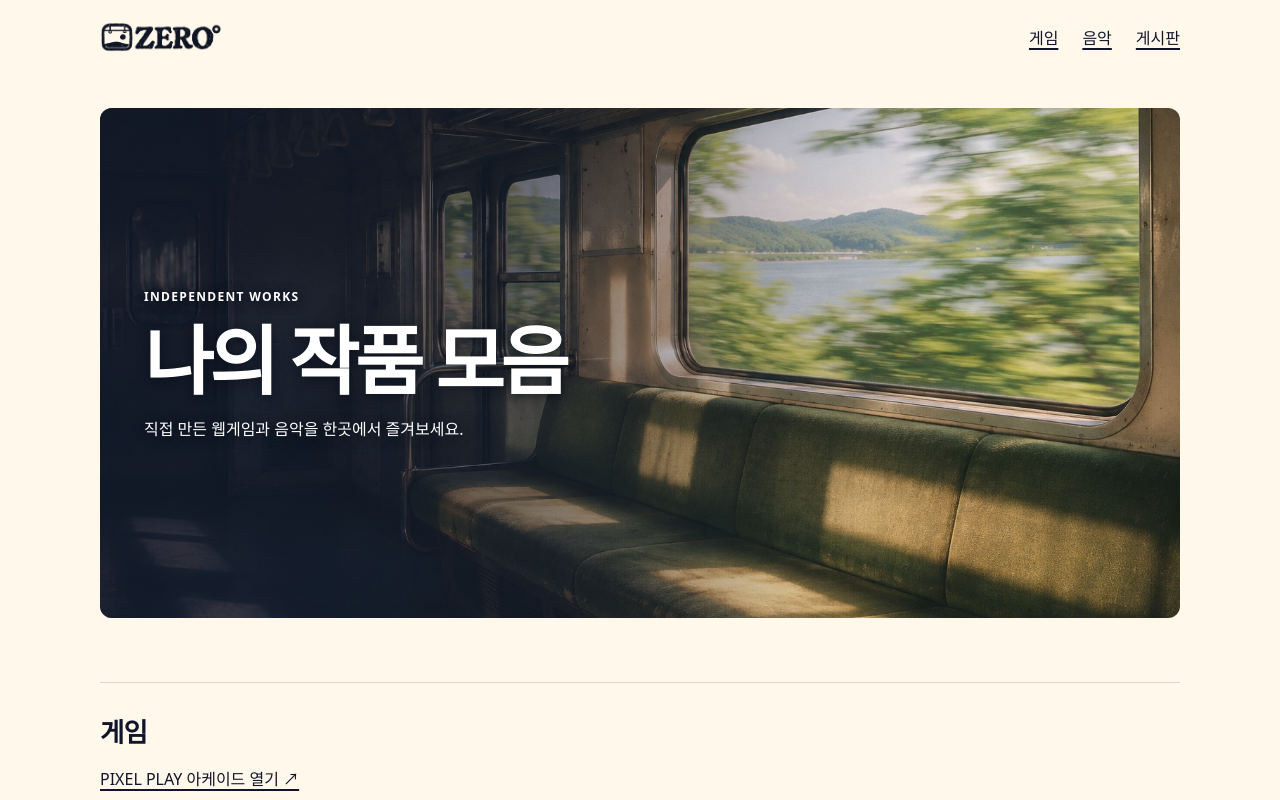
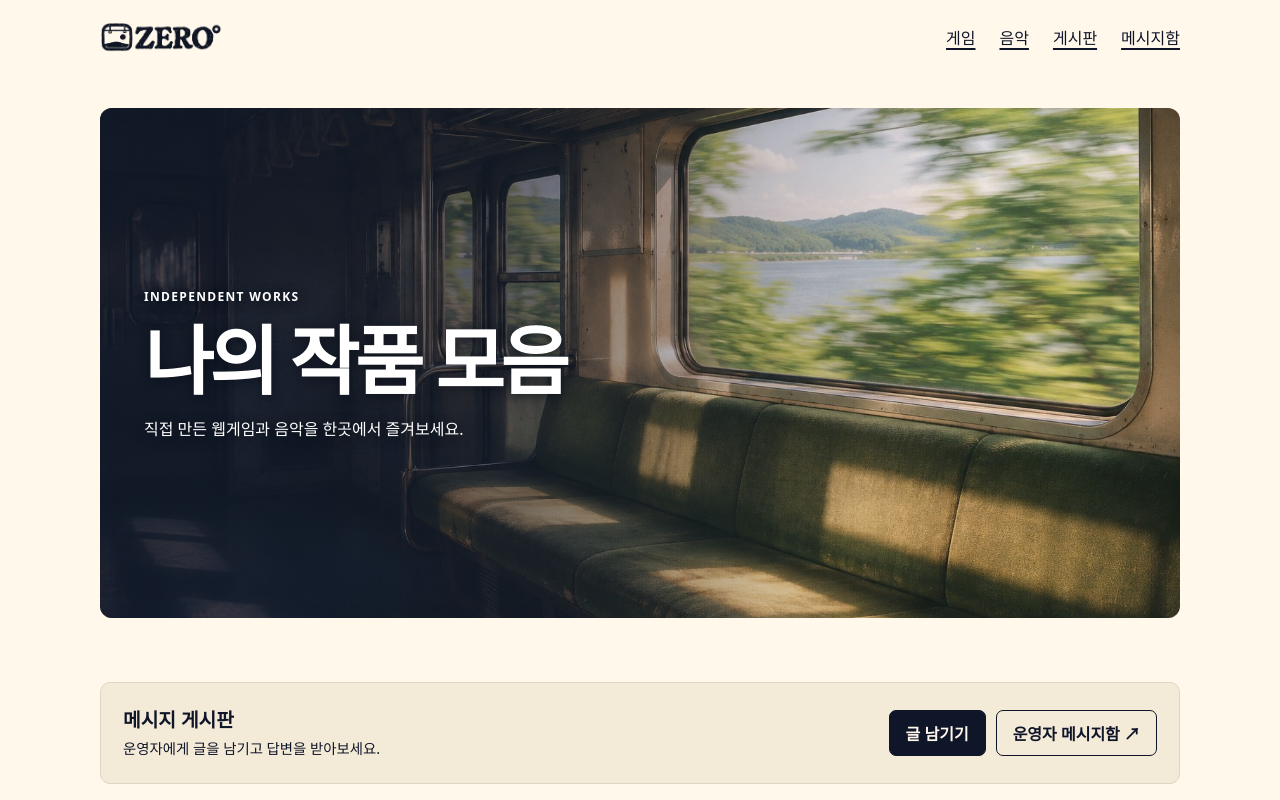
Before and after one commit to yeonsungai27-art/yeonsungai27-art.github.io, a plain HTML site: page index.html in a window 1280 px wide. Shown: the top 800 px of the page. Drawn offline with Linux system fonts and the light colour scheme.

Commit message:
Add prominent message board and operator inbox entry points on homepage

```diff
--- a/index.html
+++ b/index.html
@@ -251,12 +251,19 @@ nav { flex-wrap: wrap; }
 #board [hidden] {display:none!important;}
 #board #receipt-url {overflow-wrap:anywhere;}
 #board #status {white-space:pre-line;}
+.message-entry {display:flex;align-items:center;justify-content:space-between;flex-wrap:wrap;gap:18px;padding:22px;border:1px solid var(--line);border-radius:10px;background:#f4ead8;margin-bottom:30px;}
+.message-entry strong {font-size:1.2rem;}
+.message-entry p {margin:4px 0 0;font-size:.9rem;}
+.message-entry-actions {display:flex;flex-wrap:wrap;gap:10px;}
+.message-link {display:inline-block;padding:10px 16px;border:1px solid var(--navy);border-radius:7px;background:var(--navy);color:#fff8eb;text-decoration:none;font-weight:650;}
+.message-link-secondary {background:transparent;color:var(--navy);}
+.message-link:hover {text-decoration:underline;}
 </style>
 </head>
 <body>
 <header>
   <a class="site-logo" href="./"><img src="./zero-logo.png" width="534" height="131" alt="ZERO° 홈"></a>
-  <nav aria-label="작품 분류"><a href="#games">게임</a><a href="#music">음악</a><a href="#board">게시판</a></nav>
+  <nav aria-label="작품 분류"><a href="#games">게임</a><a href="#music">음악</a><a href="#board">게시판</a><a href="https://zero-private-messages.treasuredpaint.chatgpt.site/admin">메시지함</a></nav>
 </header>
 <main>
   <div class="hero">
@@ -267,6 +274,10 @@ nav { flex-wrap: wrap; }
     </div>
     <img src="./afternoon-train.jpg" width="1536" height="1024" alt="오후 햇살이 드는 전철 안과 창밖으로 보이는 푸른 풍경">
   </div>
+  <aside class="message-entry" aria-label="메시지 게시판">
+    <div><strong>메시지 게시판</strong><p>운영자에게 글을 남기고 답변을 받아보세요.</p></div>
+    <div class="message-entry-actions"><a class="message-link" href="#board">글 남기기</a><a class="message-link message-link-secondary" href="https://zero-private-messages.treasuredpaint.chatgpt.site/admin">운영자 메시지함 ↗</a></div>
+  </aside>
   <section id="games" aria-labelledby="games-title">
     <h2 id="games-title">게임</h2>
     <p><a href="https://yeonsungai27-art.github.io/game/">PIXEL PLAY 아케이드 열기 ↗</a></p>
@@ -340,7 +351,7 @@ nav { flex-wrap: wrap; }
       style="display: block; width: min(100%, 360px); height: auto; aspect-ratio: 9 / 16; border: 0; border-radius: 8px"></iframe>
     <p><a href="https://youtube.com/shorts/y0saYl1GTTA?feature=share">YouTube에서 보기 ↗</a></p>
   </section>
-  <section id="board" aria-labelledby="board-title"><span class="eyebrow">PRIVATE MESSAGE</span><h2 id="board-title">운영자에게 글 남기기</h2><p>작품에 대한 감상, 질문, 제안을 보내주세요.<br>보낸 글은 운영자만 확인하며, 다른 방문자에게 공개되지 않습니다.</p><form id="send-form"><label>이름 또는 닉네임<input name="author" maxlength="40" required autocomplete="nickname" placeholder="어떤 이름으로 불러드릴까요?"></label><label>내용<textarea name="body" maxlength="5000" required placeholder="운영자에게 전할 이야기를 적어주세요."></textarea></label><label class="trap" aria-hidden="true">웹사이트<input name="website" tabindex="-1" autocomplete="off"></label><p class="muted">입력한 이름은 본인 인증된 이름이 아닙니다. 비밀번호 등 민감한 정보는 적지 마세요.</p><button type="submit">보내기</button><p id="status" role="status" aria-live="polite"></p></form><section id="receipt" class="panel" hidden><h2>메시지를 보냈습니다.</h2><p>아래 링크에서 보낸 글과 운영자의 답변을 확인할 수 있습니다. 링크를 저장해주세요.</p><p class="notice">이 링크를 가진 사람은 메시지를 볼 수 있습니다. 다른 사람에게 공유하지 마세요.</p><a id="receipt-url"></a><p><button id="copy" type="button">확인 링크 복사</button></p></section><p class="board-note">답변은 전송 후 발급되는 확인 링크에서 볼 수 있습니다.</p><p><a href="https://zero-private-messages.treasuredpaint.chatgpt.site/admin">운영자 메시지함 ↗</a></p></section>
+  <section id="board" aria-labelledby="board-title"><span class="eyebrow">PRIVATE MESSAGE</span><h2 id="board-title">운영자에게 글 남기기</h2><p>작품에 대한 감상, 질문, 제안을 보내주세요.<br>보낸 글은 운영자만 확인하며, 다른 방문자에게 공개되지 않습니다.</p><form id="send-form"><label>이름 또는 닉네임<input name="author" maxlength="40" required autocomplete="nickname" placeholder="어떤 이름으로 불러드릴까요?"></label><label>내용<textarea name="body" maxlength="5000" required placeholder="운영자에게 전할 이야기를 적어주세요."></textarea></label><label class="trap" aria-hidden="true">웹사이트<input name="website" tabindex="-1" autocomplete="off"></label><p class="muted">입력한 이름은 본인 인증된 이름이 아닙니다. 비밀번호 등 민감한 정보는 적지 마세요.</p><button type="submit">보내기</button><p id="status" role="status" aria-live="polite"></p></form><section id="receipt" class="panel" hidden><h2>메시지를 보냈습니다.</h2><p>아래 링크에서 보낸 글과 운영자의 답변을 확인할 수 있습니다. 링크를 저장해주세요.</p><p class="notice">이 링크를 가진 사람은 메시지를 볼 수 있습니다. 다른 사람에게 공유하지 마세요.</p><a id="receipt-url"></a><p><button id="copy" type="button">확인 링크 복사</button></p></section><p class="board-note">답변은 전송 후 발급되는 확인 링크에서 볼 수 있습니다.</p><p><a class="message-link message-link-secondary" href="https://zero-private-messages.treasuredpaint.chatgpt.site/admin">운영자 메시지함 열기 ↗</a></p></section>
 </main>
 <footer><a href="https://github.com/yeonsungai27-art?tab=repositories">GitHub에서 공개 저장소 모두 보기 ↗</a></footer>
 <script src="./board.js" defer></script>
```
